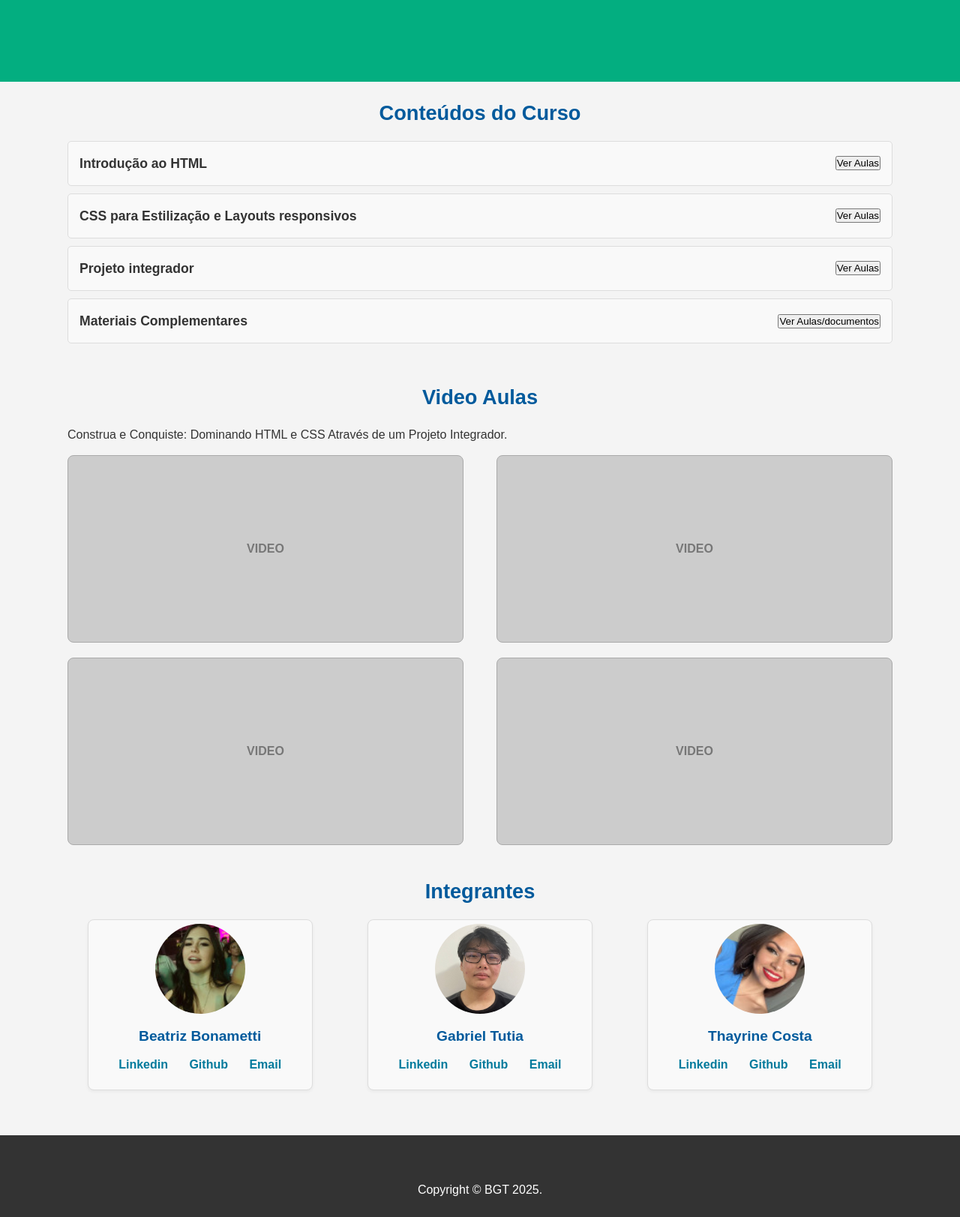
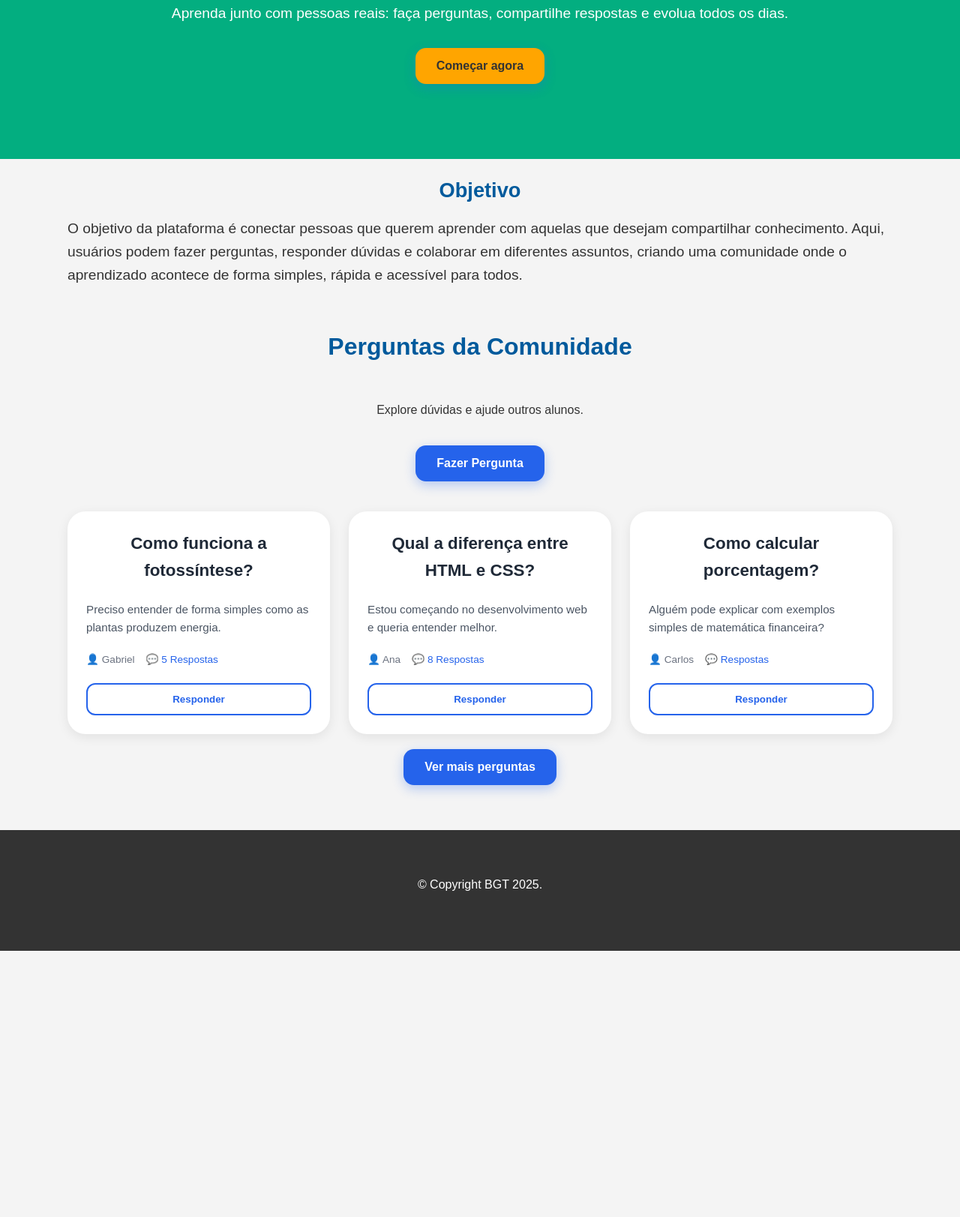
Before and after one commit to GatutiaDev/Certificadora_De_Competencia_Identaria, a plain HTML site: page index.html in a window 1280 px wide. Shown: the part 430-2053 px from the top of the page at 75% size. After the commit the page ends 1698 px from the top, so only its background shows below. Drawn offline with Linux system fonts and the light colour scheme; files that its build step writes are made by us from their sources; a web font is replaced by a local one.

Commit message:
Add files via upload

```diff
--- a/index.html
+++ b/index.html
@@ -1,107 +1,132 @@
 <!DOCTYPE html>
-<html lang="en">
+<html lang="pt-BR">
 <head>
-    <meta charset="UTF-8">
-    <meta name="viewport" content="width=device-width, initial-scale=1.0">
-    <link rel="stylesheet" href="style.css">
+    <meta charset="UTF-8" />
+    <meta name="viewport" content="width=device-width, initial-scale=1.0" />
+
+        <link rel="stylesheet" href="css/style.css">
+
+    <link rel="preconnect" href="https://fonts.googleapis.com">
+    <link rel="preconnect" href="https://fonts.gstatic.com" crossorigin>
+    <link href="https://fonts.googleapis.com/css2?family=Elms+Sans:ital,wght@0,100..900;1,100..900&family=JetBrains+Mono:ital,wght@0,100..800;1,100..800&display=swap" rel="stylesheet">
+
     <title>Site BGT</title>
 </head>
 <body>
-    <header>
+
+    <header class="navbar">
         <div class="container">
-            <h1><img class="logo" src="./imgs/logo.png" alt="Logo BGT"></h1>
+            <h1><img class="logo" src="./imgs/logo2.png" alt="Logo BGT"></h1>
             <nav>
                 <ul>
-                    <li><a href="#">Home</a></li>
-                    <li><a href="#bem-vindo">Sobre</a></li>
-                    <li><a href="#conteudos">Aulas</a></li>
-                    <li><a href="#integrantes">Contato</a></li>
+                    <li><a href="index.html">Início</a></li>
+                    <li><a href="perguntas.html">Perguntas</a></li>
+                    <li><a href="aulaextra.html">Aula Extra</a></li>
+                    <li><a href="contato.html">Contato</a></li>
+                    <li><a href="login.html">Login/Cadastro</a></li>
                 </ul>
             </nav>
         </div>
     </header>
 
-    <main>
     <section id="bem-vindo">
         <div class="container">
-                <h2>Bem-vindo ao Curso</h2>
-                <p>O curso tem como objetivo desenvolver Recursos Educacionais Abertos (REA) voltados para o ensino de Desenvolvimento Web Front-End, proporcionando um aprendizado acessível e lúdico para iniciantes criarem sua primeira página web interativa.</p>
+            <h2>Bem-vindo ao</h2>
+            <h1>BGT Academy</h1>
+            <p>Aprenda junto com pessoas reais: faça perguntas, compartilhe respostas e evolua todos os dias.</p>
+            <button class="btn-pergunta" onclick="fazerPergunta()" style="background-color: #ffa500; color: #333;">Começar agora</button>
         </div>
     </section>
 
-        <section id="conteudos">
+    <section id="objetivo">
         <div class="container">
-                <h3>Conteúdos do Curso</h3>
-
-                <div class="curso-item">
-                    <span>Introdução ao HTML</span>
-                    <button>Ver Aulas</button>
-                </div>
-                <div class="curso-item">
-                    <span>CSS para Estilização e Layouts responsivos</span>
-                    <button>Ver Aulas</button>
-                </div>
-                <div class="curso-item">
-                    <span>Projeto integrador</span>
-                    <button>Ver Aulas</button>
-                </div>
-                <div class="curso-item">
-                    <span>Materiais Complementares</span>
-                    <button>Ver Aulas/documentos</button>
-                </div>
+            <h3>Objetivo</h3>
+            <p> O objetivo da plataforma é conectar pessoas que querem aprender com aquelas que desejam compartilhar conhecimento. Aqui, usuários podem fazer perguntas, responder dúvidas e colaborar em diferentes assuntos, criando uma comunidade onde o aprendizado acontece de forma simples, rápida e acessível para todos.</p>
         </div>
     </section>
 
-        <section id="video-aulas">
-            <div class="container">
-                <h3>Video Aulas</h3>
-                <p>Construa e Conquiste: Dominando HTML e CSS Através de um Projeto Integrador.</p>
+    <main class="container">
+        <div class="topo-perguntas">
+                <h2>Perguntas da Comunidade</h2>
+                <p>Explore dúvidas e ajude outros alunos.</p>
 
-                <div class="video-grid">
-                    <div class="video-placeholder">VIDEO</div>
-                    <div class="video-placeholder">VIDEO</div>
-                    <div class="video-placeholder">VIDEO</div>
-                    <div class="video-placeholder">VIDEO</div>
+            <button class="btn-pergunta" onclick="fazerPergunta()">Fazer Pergunta</button>
+        </div>
+
+
+        <div class="perguntas-lista">
+            <div class="card">
+                <div>
+                    <h2>Como funciona a fotossíntese?</h2>
+                    <p class="descricao">Preciso entender de forma simples como as plantas produzem energia.</p>
+                    <div class="infos">
+                        <span>👤 Gabriel</span>
+                        <a href="#" class="btn-ver-resp">💬 5 Respostas</a>
                     </div>
                 </div>
-        </section>
+                <button class="btn-responder" onclick="responderPergunta()">Responder</button>
+            </div>
 
-        <section id="integrantes">
-            <div class="container">
-                <h3>Integrantes</h3>
-
-                <div class="integrantes-container">
-                    <div class="integrante-card">
-                        <div><img class="foto-integrante" src="./imgs/f1.jpg" alt="Foto de Beatriz Bonametti"/></div>
-                        <h4>Beatriz Bonametti</h4>
-                        <a class="links-integrantes" target="_blank" href="https://www.linkedin.com/in/beatriz-bonametti-12898a2b8/">Linkedin</a>
-                        <a class="links-integrantes" target="_blank" href="https://github.com/Beatriz-Bonametti">Github</a>
-                        <a class="links-integrantes" target="_blank" href="#">Email</a>
-                    </div>
-                    <div class="integrante-card">
-                        <div><img class="foto-integrante" src="./imgs/perfil.jpg" alt="Foto de Gabriel Tutia"/></div>
-                        <h4>Gabriel Tutia</h4>
-                        <a class="links-integrantes" target="_blank" href="https://www.linkedin.com/in/gabriel-tutia-05bb532a0/">Linkedin</a>
-                        <a class="links-integrantes" target="_blank" href="https://github.com/GatutiaDev">Github</a>
-                        <a class="links-integrantes" target="_blank" href="#">Email</a>
-                    </div>
-                    <div class="integrante-card">
-                        <div><img class="foto-integrante" src="./imgs/f1 (1).jpg" alt="Foto de Gabriel Tutia"/></div>
-                        <h4>Thayrine Costa</h4>
-                        <a class="links-integrantes" target="_blank" href="https://www.linkedin.com/in/thayrine-santos-costa-9b4202198/">Linkedin</a>
-                        <a class="links-integrantes" target="_blank" href="https://github.com/ThayrineSantosCosta">Github</a>
-                        <a class="links-integrantes" target="_blank" href="#">Email</a>
+            <div class="card">
+                <div>
+                    <h2>Qual a diferença entre HTML e CSS?</h2>
+                    <p class="descricao">Estou começando no desenvolvimento web e queria entender melhor.</p>
+                    <div class="infos">
+                        <span>👤 Ana</span>
+                        <a href="#" class="btn-ver-resp">💬 8 Respostas</a>
                     </div>
                 </div>
+                <button class="btn-responder" onclick="responderPergunta()">Responder</button>
             </div>
-        </section>
 
+            <div class="card">
+                <div>
+                    <h2>Como calcular porcentagem?</h2>
+                    <p class="descricao">Alguém pode explicar com exemplos simples de matemática financeira?</p>
+                    <div class="infos">
+                        <span>👤 Carlos</span>
+                        <a href="#" class="btn-ver-resp">💬 Respostas</a>
+                    </div>
+                </div>
+                <button class="btn-responder" onclick="responderPergunta()">Responder</button>
+            </div>
+        </div>
+
+        <div class="area-mais-perguntas">
+            <a href="perguntas.html">
+                <button class="btn-mais-perguntas">
+                    Ver mais perguntas
+                </button>
+            </a>
+        </div>
     </main>
 
     <footer>
         <div class="container">
-        Copyright © BGT 2025.
+            <p>&copy; Copyright BGT 2025.</p>
         </div>
     </footer>
+
+    <script>
+        function fazerPergunta() {
+            alert('Área para criar uma nova pergunta');
+        }
+
+        function responderPergunta() {
+            alert('Área para responder a pergunta');
+        }
+
+        const navbar = document.querySelector(".navbar");
+
+        window.addEventListener("scroll", () => {
+
+            if (window.scrollY > 70) {
+                navbar.classList.add("scrolled");
+            } else {
+                navbar.classList.remove("scrolled");
+            }
+
+        });
+    </script>
 </body>
 </html>
```
Lines whose indentation alone changed are shown as unchanged.
